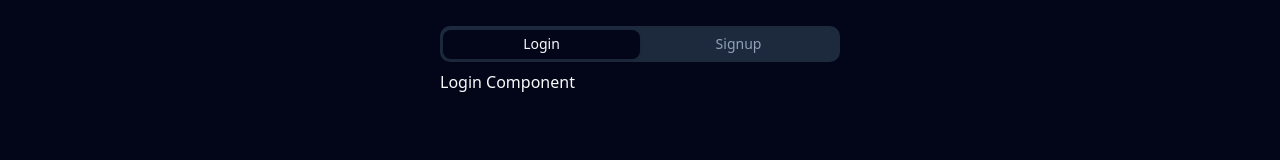
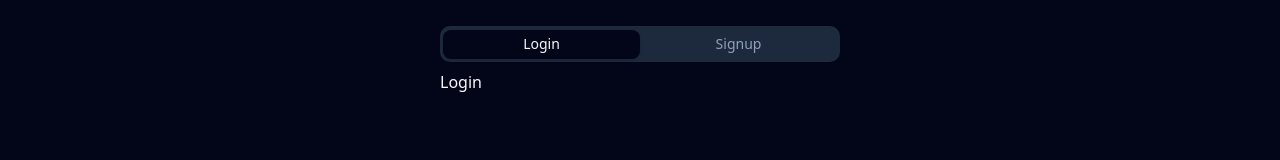
Before and after one commit to nainajohri95/urlshortener, a React (Vite) app: page /auth in a window 1280 px wide. Shown: the part 254-414 px from the top of the page. Built offline with nearby package versions, Linux system fonts and the light colour scheme.

Commit message:
login and signup UI componenets created and apiAuth file inside db is created

```diff
--- /dev/null
+++ b/src/components/ui/login.tsx
@@ -0,0 +1,9 @@
+import React from 'react'
+
+const Login = () => {
+  return (
+    <div>Login</div>
+  )
+}
+
+export default Login
--- /dev/null
+++ b/src/components/ui/signup.tsx
@@ -0,0 +1,9 @@
+import React from 'react'
+
+const Signup = () => {
+  return (
+    <div>Signup</div>
+  )
+}
+
+export default Signup
--- a/src/db/suprebase.ts
+++ b/src/db/suprebase.ts
@@ -1,7 +1,7 @@
 /// <reference types="vite/client" />
 import { createClient } from '@supabase/supabase-js';
 
-const supabaseUrl = import.meta.env.VITE_SUPABASE_URL;
+export const supabaseUrl = import.meta.env.VITE_SUPABASE_URL;
 const supabaseKey = import.meta.env.VITE_SUPABASE_ANON_KEY;
 const supabase = createClient(supabaseUrl, supabaseKey);
 
--- a/src/pages/auth.tsx
+++ b/src/pages/auth.tsx
@@ -1,6 +1,8 @@
 import React from 'react'
 import { useSearchParams } from 'react-router-dom'
 import { Tabs, TabsContent, TabsList, TabsTrigger } from "@/components/ui/tabs"
+import Login from '@/components/ui/login';
+import Signup from '@/components/ui/signup';
 
 
 const Auth = () => {
@@ -15,8 +17,8 @@
     <TabsTrigger value="Login">Login</TabsTrigger>
     <TabsTrigger value="Signup">Signup</TabsTrigger>
   </TabsList>
-  <TabsContent value="Login">Login Component </TabsContent>
-  <TabsContent value="Signup">Signup Component</TabsContent>
+  <TabsContent value="Login"><Login/> </TabsContent>
+  <TabsContent value="Signup"><Signup/></TabsContent>
 </Tabs>
 
     </div>
```
Also changed, not shown: src/db/apiAuth.tsx (added).
